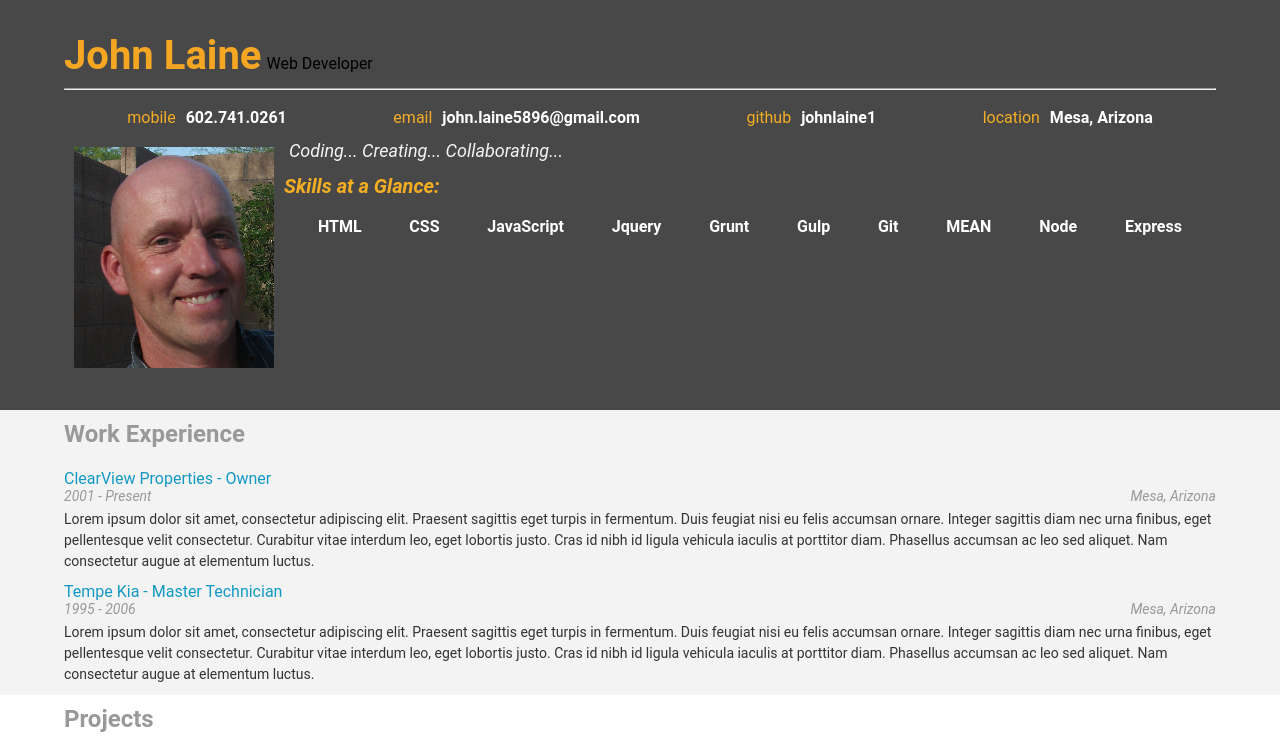
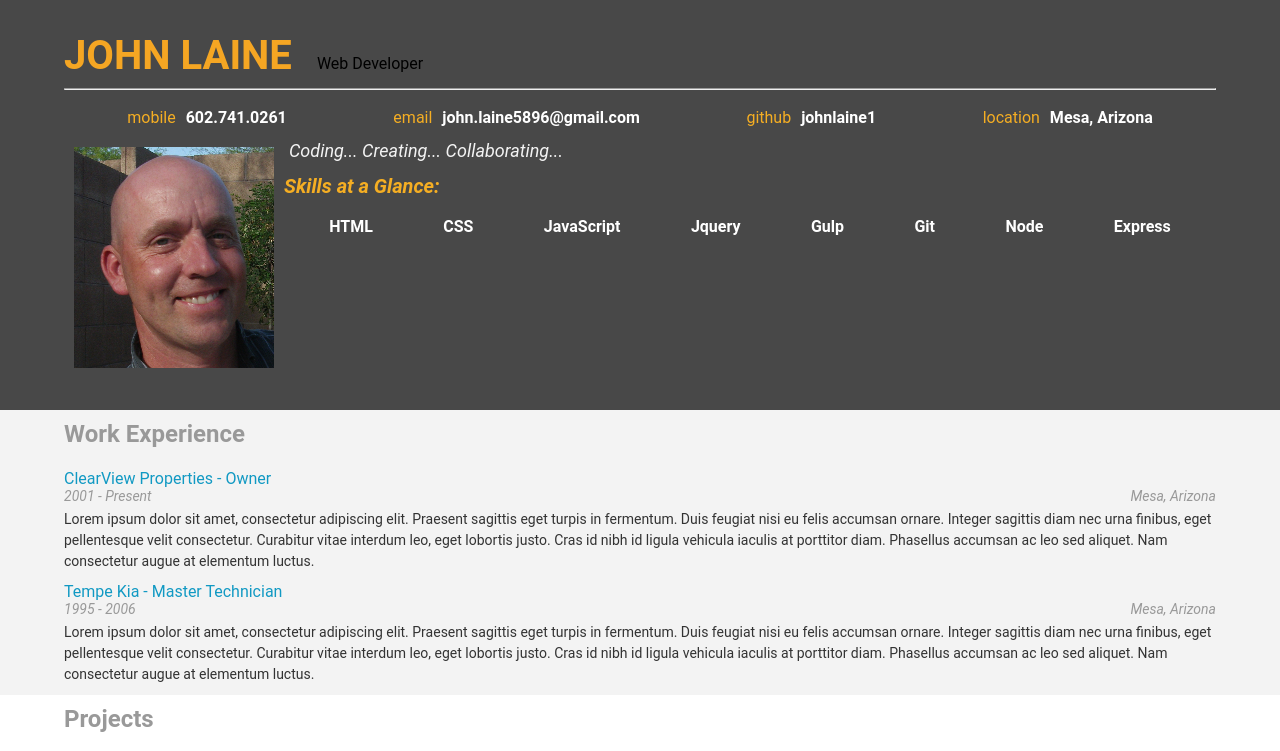
Before and after one commit to johnlaine1/udacity-fend-p4-resume, a plain HTML site: page index.html in a window 1280 px wide. Shown: the top 751 px of the page. Drawn offline with Linux system fonts and the light colour scheme; some packages are replaced by stand-ins of ours.

Commit message:
Minor style changes

```diff
--- a/css/style.css
+++ b/css/style.css
@@ -168,6 +168,10 @@ span {
   text-align: center;
 }
 
+#name {
+  text-transform: uppercase;
+  padding-right: 20px;
+}
 /* Media queries to handle various device widths */
 
 @media only screen and (max-width: 1024px) {
--- a/js/resumeBuilder.js
+++ b/js/resumeBuilder.js
@@ -14,10 +14,8 @@ var bio = {
     "CSS",
     "JavaScript",
     "Jquery",
-    "Grunt",
     "Gulp",
     "Git",
-    "MEAN",
     "Node",
     "Express"
   ],
```
